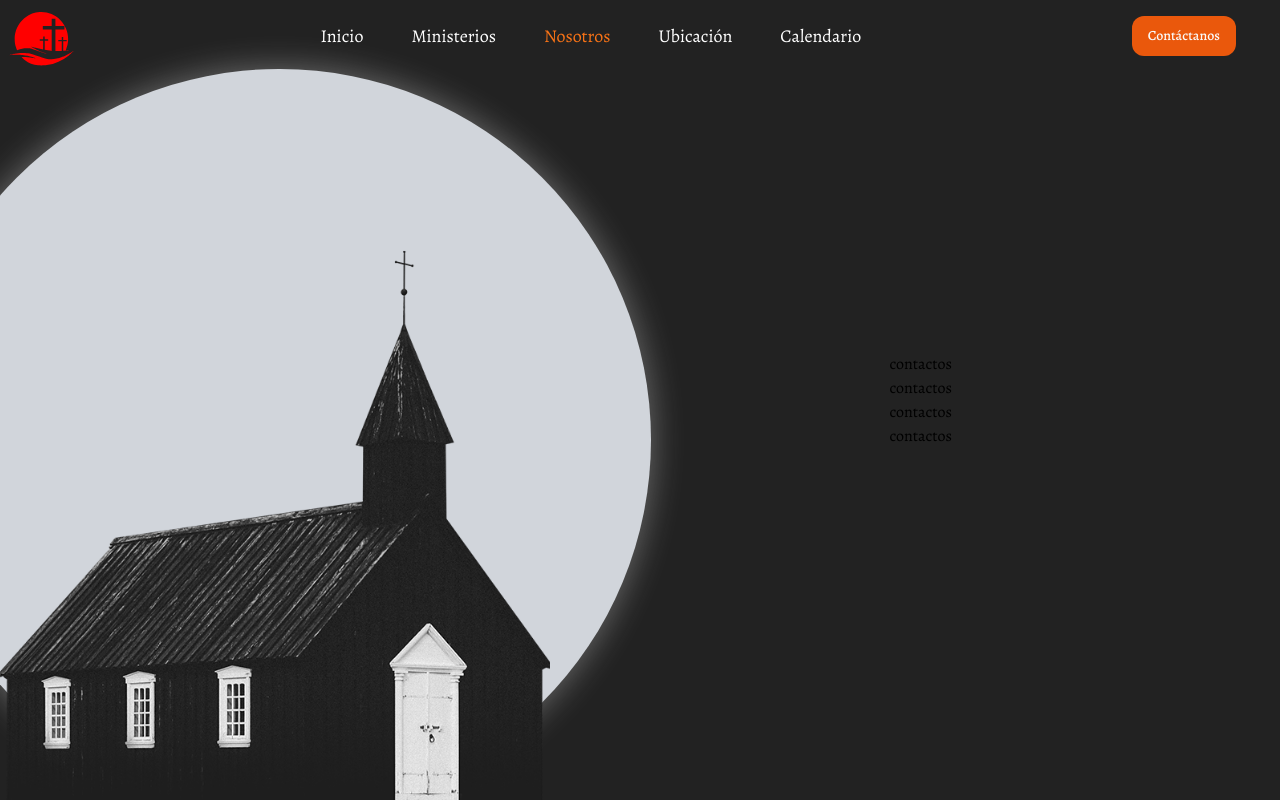
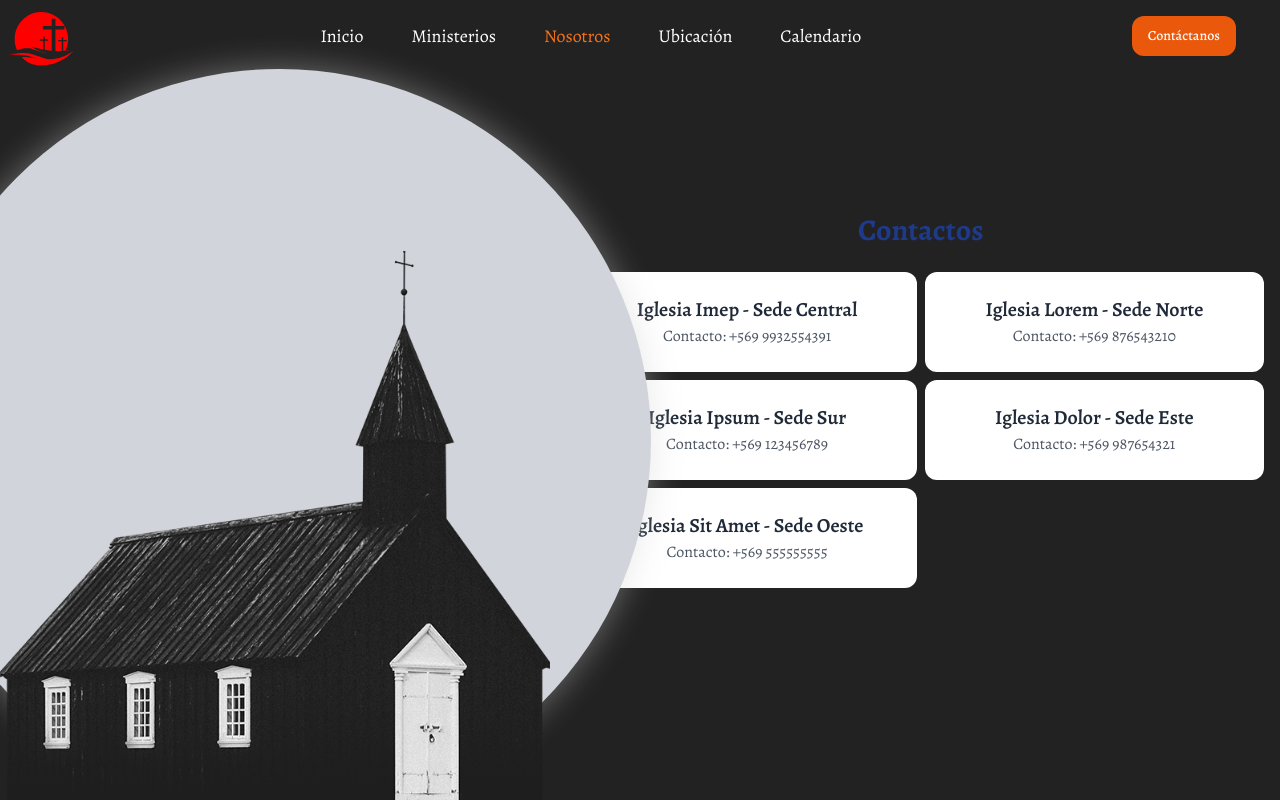
Before and after one commit to Avila-Pato/church, a Next.js app: page /about in a window 1280 px wide. Built offline with nearby package versions, Linux system fonts and the light colour scheme.

Commit message:
setting up chacracters

```diff
--- a/src/app/modules/about/views/about-view.tsx
+++ b/src/app/modules/about/views/about-view.tsx
@@ -24,17 +24,45 @@ const AboutView = () => {
                     quality={100}
 
                     className=" w-[550px] h-[550px]  object-cover absolute bottom-0  z-30"
-                    />
+                />
             </div>
 
-            <div className="w-full flex flex-col justify-center items-center  ">
-                    <p>contactos</p>
-                    <p>contactos</p>
+            <div className="w-full  max-h-screen flex flex-col justify-center items-center  py-8">
+                {/* Título principal */}
+                <h1 className="text-3xl font-bold text-blue-900 mb-6">Contactos</h1>
 
-                    <p>contactos</p>
+                {/* Contenedor de tarjetas */}
+                <div className="w-full grid grid-cols-2  gap-2 px-4 ">
+                    {/* Tarjeta 1 */}
+                    <div className="bg-white   rounded-xl p-6 text-center">
+                        <p className="text-xl font-semibold text-gray-800">Iglesia Imep - Sede Central</p>
+                        <p className="text-gray-600 ">Contacto: +569 9932554391</p>
+                    </div>
 
-                    <p>contactos</p>
+                    {/* Tarje */}
+                    <div className="bg-white  rounded-xl p-6 text-center">
+                        <p className="text-xl font-semibold text-gray-800">Iglesia Lorem - Sede Norte</p>
+                        <p className="text-gray-600 ">Contacto: +569 876543210</p>
+                    </div>
 
+                    {/* Tarjeta 3 */}
+                    <div className="bg-white rounded-xl p-6 text-center">
+                        <p className="text-xl font-semibold text-gray-800">Iglesia Ipsum - Sede Sur</p>
+                        <p className="text-gray-600 ">Contacto: +569 123456789</p>
+                    </div>
+
+                    {/* Tarjeta 4 */}
+                    <div className="bg-white rounded-xl p-6 text-center">
+                        <p className="text-xl font-semibold text-gray-800">Iglesia Dolor - Sede Este</p>
+                        <p className="text-gray-600 ">Contacto: +569 987654321</p>
+                    </div>
+
+                    {/* Tarjeta 5 */}
+                    <div className="bg-white  rounded-xl p-6 text-center">
+                        <p className="text-xl font-semibold text-gray-800">Iglesia Sit Amet - Sede Oeste</p>
+                        <p className="text-gray-600 ">Contacto: +569 555555555</p>
+                    </div>
+                </div>
             </div>
 
         </section>
--- a/src/app/modules/ministerios/views/ministerio-view.tsx
+++ b/src/app/modules/ministerios/views/ministerio-view.tsx
@@ -36,7 +36,7 @@ const MinisteryPage = () => {
                     height={1000}
                     loading="lazy"
                     quality={100}
-                    className="h-[600px] w-[1200px] absolute object-cover"
+                    className="h-[500px] w-[1200px] absolute object-cover rounded-xl"
                 />
 
                 {/* Contenedor de los elementos sobre la imagen */}
```
